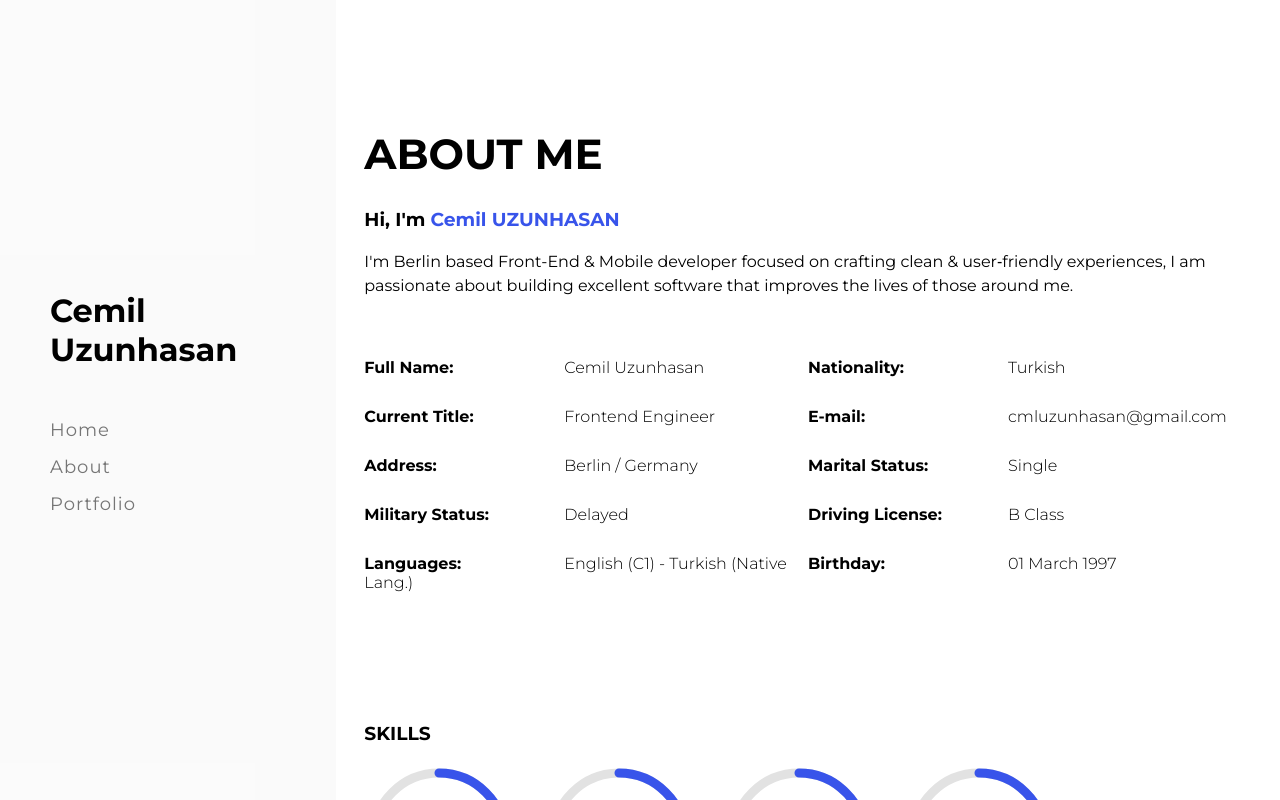
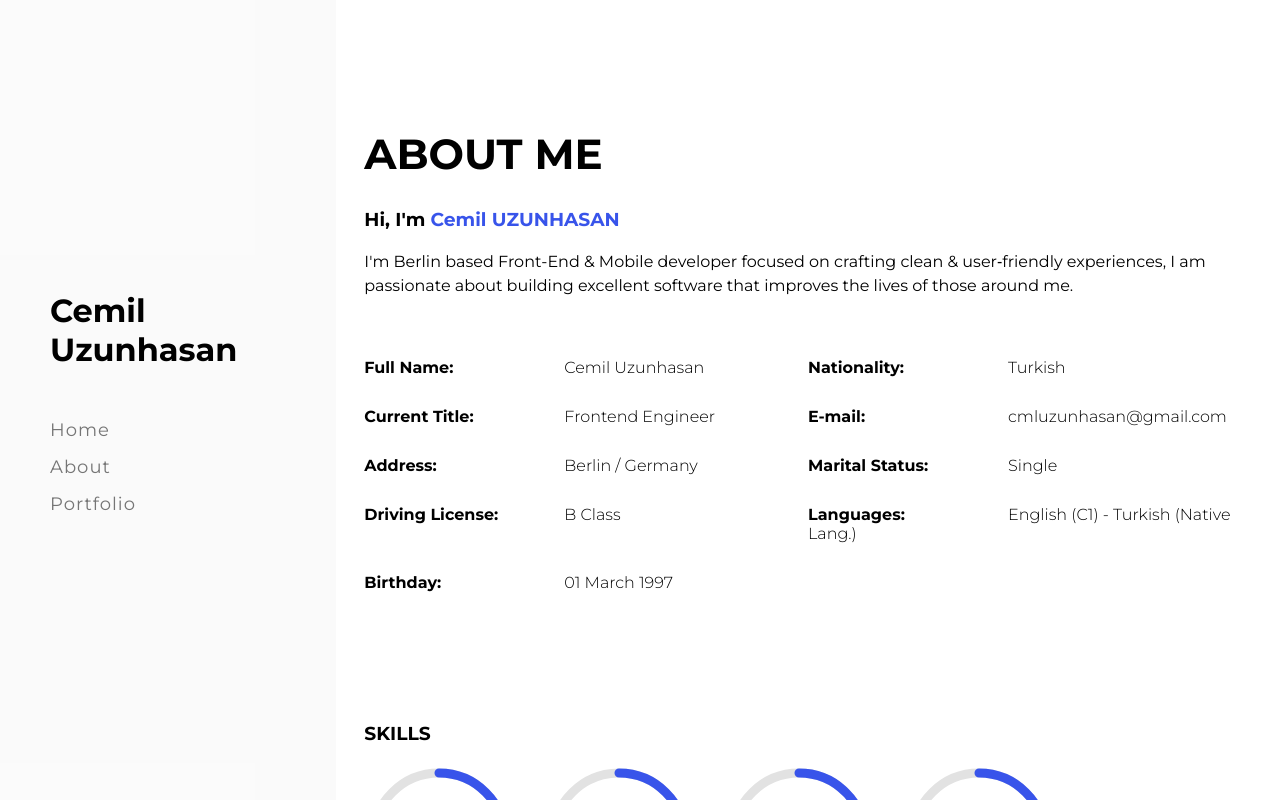
Before and after one commit to cemiluzunhasan/portfolio, a Next.js app: page /about in a window 1280 px wide. Built offline with nearby package versions, Linux system fonts and the light colour scheme.

Commit message:
delete military status

```diff
--- a/components/Pages/About/Info/index.js
+++ b/components/Pages/About/Info/index.js
@@ -16,7 +16,6 @@ const Info = () => {
       <InfoItem name="E-mail" value="cmluzunhasan@gmail.com" />
       <InfoItem name="Address" value="Berlin / Germany" />
       <InfoItem name="Marital Status" value="Single" />
-      <InfoItem name="Military Status" value="Delayed" />
       <InfoItem name="Driving License" value="B Class" />
       <InfoItem name="Languages" value="English (C1) - Turkish (Native Lang.)" />
       <InfoItem name="Birthday" value="01 March 1997" />
```
